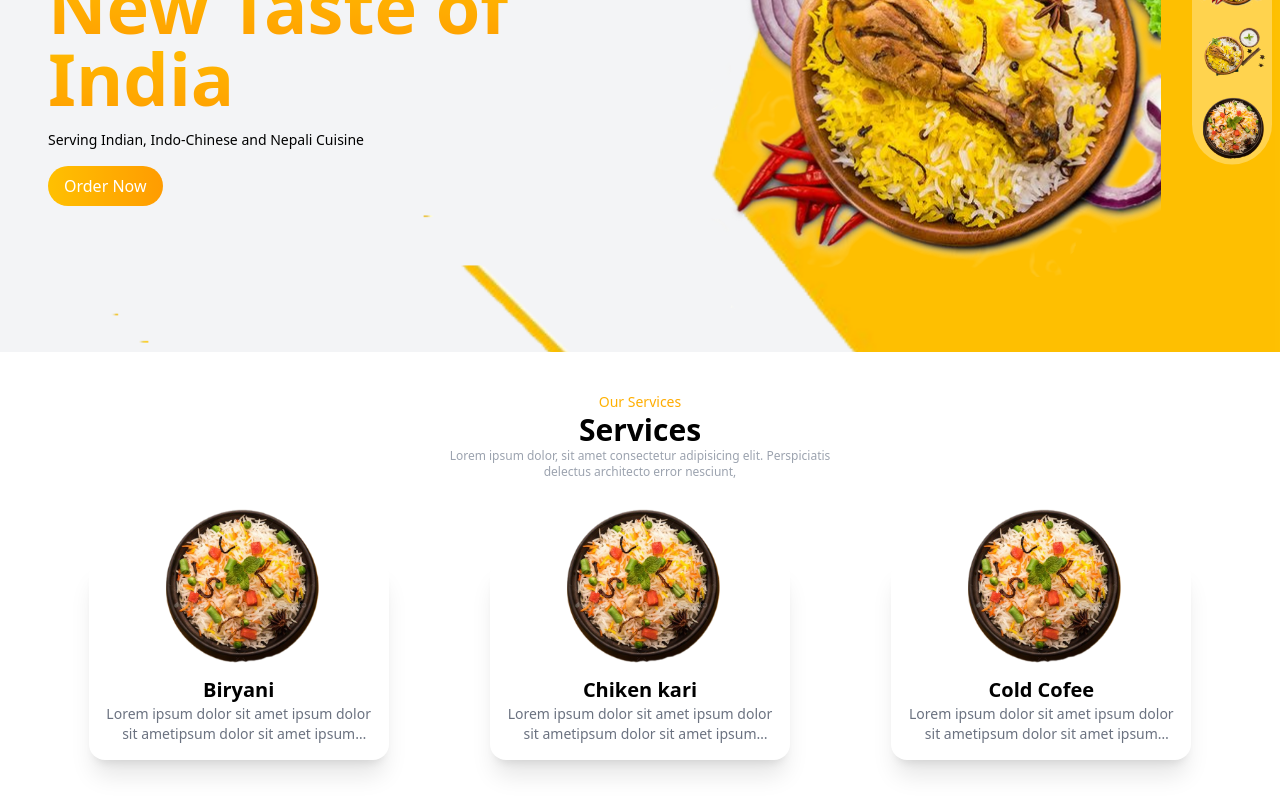
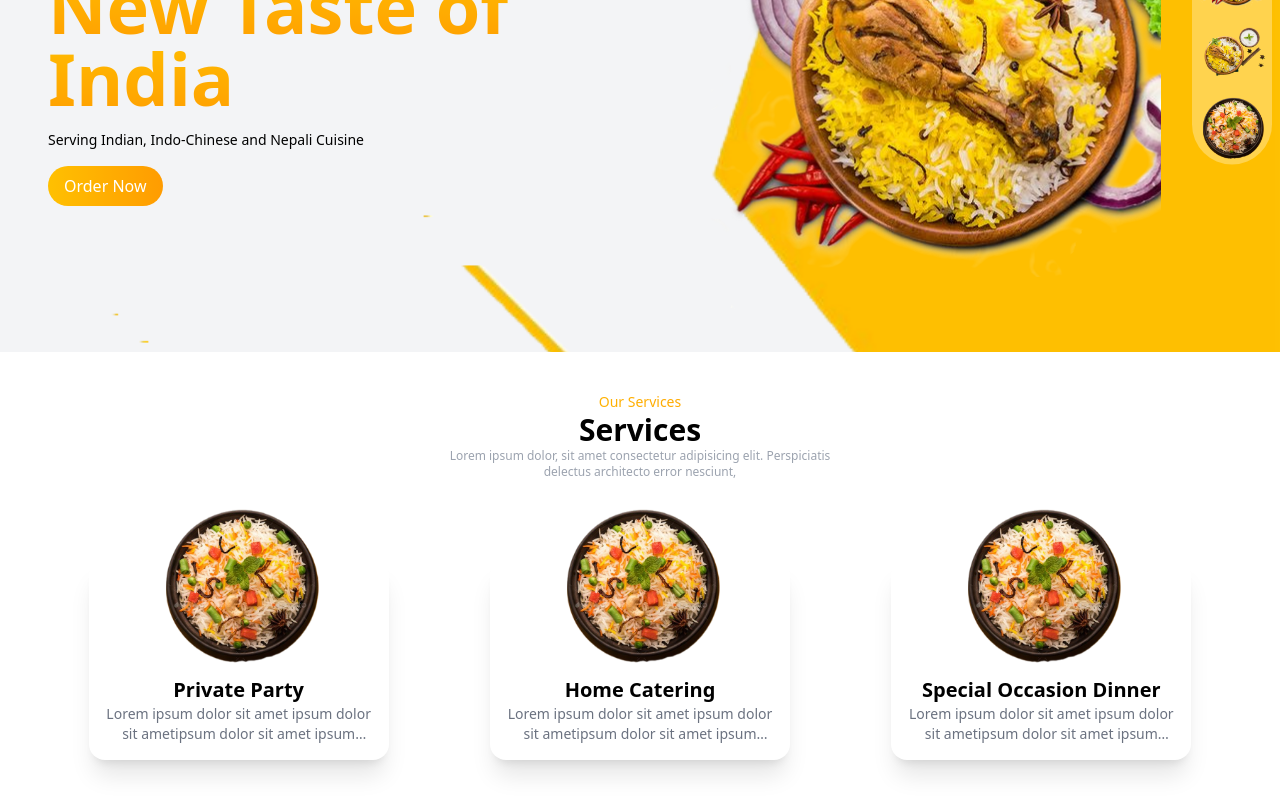
Before and after one commit to ishworX/new-taste-of-india, a React (Vite) app: page / in a window 1280 px wide. Shown: the part 304-1104 px from the top of the page. Built offline with nearby package versions, Linux system fonts and the light colour scheme.

Commit message:
services updated

```diff
--- a/src/components/About/About.jsx
+++ b/src/components/About/About.jsx
@@ -8,21 +8,21 @@ const ServicesData = [
     {
         id: 1,
         img: Img2,
-        name: "Biryani",
+        name: "Private Party",
         description:
             "Lorem ipsum dolor sit amet ipsum dolor sit ametipsum dolor sit amet ipsum dolor sit amet.",
     },
     {
         id: 2,
         img: Img2,
-        name: "Chiken kari",
+        name: "Home Catering",
         description:
             "Lorem ipsum dolor sit amet ipsum dolor sit ametipsum dolor sit amet ipsum dolor sit amet",
     },
     {
         id: 3,
         img: Img2,
-        name: "Cold Cofee",
+        name: "Special Occasion Dinner",
         description:
             "Lorem ipsum dolor sit amet ipsum dolor sit ametipsum dolor sit amet ipsum dolor sit amet",
     },
```
